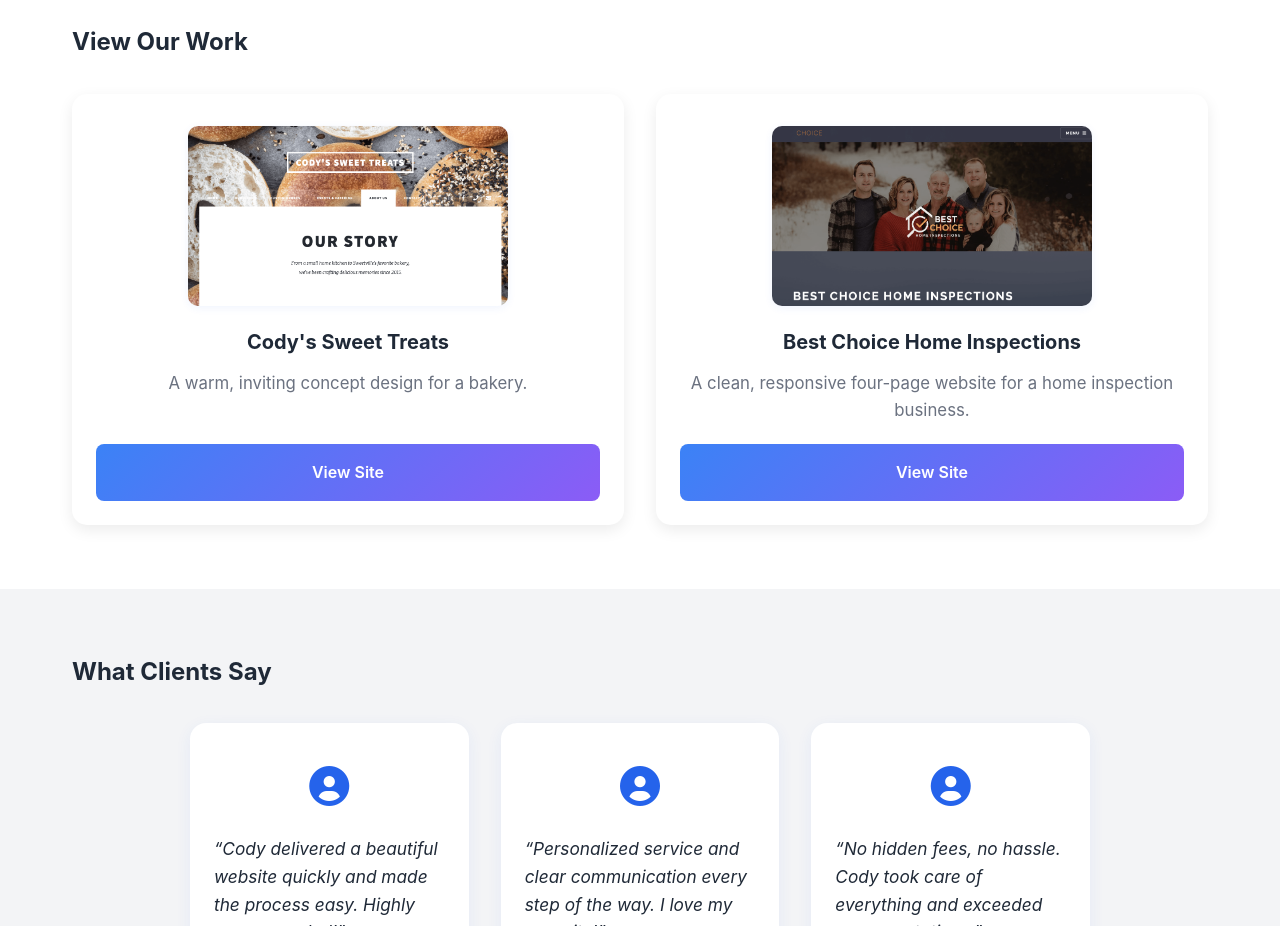
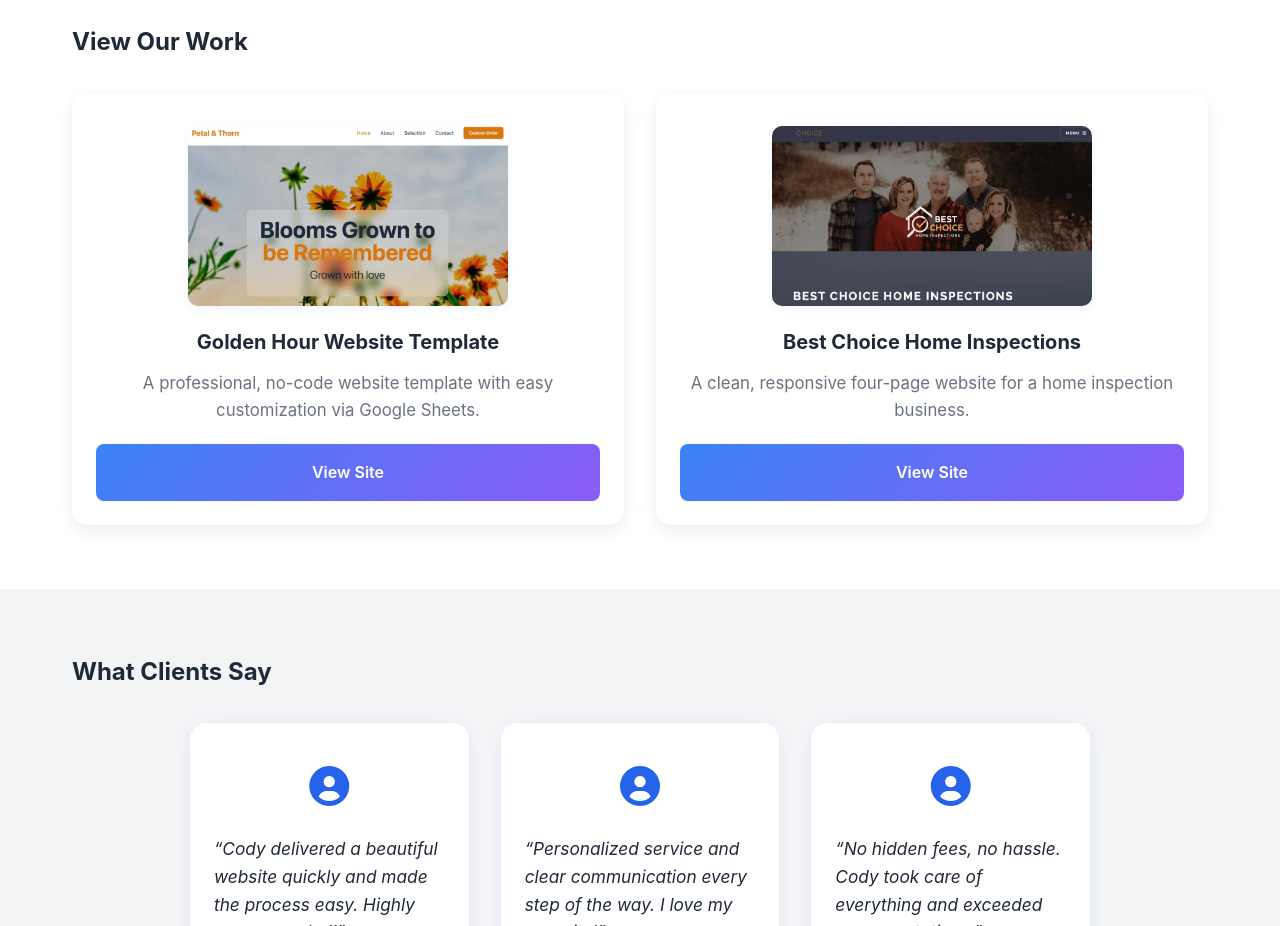
Before and after one commit to cjcody/codyjwebstudio, a plain HTML site: page index.html in a window 1280 px wide. Shown: the part 1660-2586 px from the top of the page. Drawn offline with Linux system fonts and the light colour scheme.

Commit message:
Golden Hour added to home page

```diff
--- a/index.html
+++ b/index.html
@@ -138,10 +138,10 @@
                 <h2>View Our Work</h2>
                 <div class="work-cards">
                     <div class="work-card">
-                        <img src="images/bakery.png" alt="Cody's Sweet Treats">
-                        <h3>Cody's Sweet Treats</h3>
-                        <p>A warm, inviting concept design for a bakery.</p>
-                        <a href="https://cjcody.github.io/BakeryWebsite/index.html" class="cta-button primary" target="_blank">View Site</a>
+                        <img src="images/goldenhour.jpg" alt="Golden Hour Website Template">
+                        <h3>Golden Hour Website Template</h3>
+                        <p>A professional, no-code website template with easy customization via Google Sheets.</p>
+                        <a href="https://goldenhourcodyjwebstudio.netlify.app/" class="cta-button primary" target="_blank">View Site</a>
                     </div>
                     <div class="work-card">
                         <img src="images/inspections.png" alt="Best Choice Home Inspections">
```
